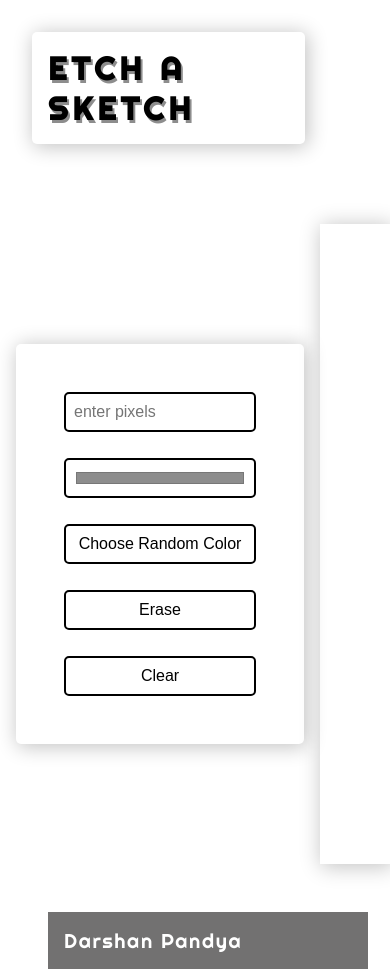
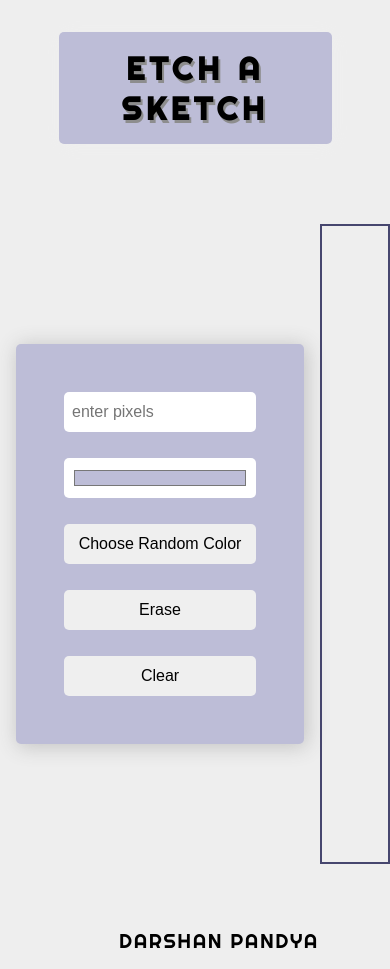
Before and after one commit to Darshan-Pandya10/Odin_EtchASketch, a plain HTML site: page index.html in a window 390 px wide. Drawn offline with Linux system fonts and the light colour scheme.

Commit message:
[ADD] little bit of CSS
Responsive design is pending...

```diff
--- a/index.html
+++ b/index.html
@@ -36,7 +36,7 @@
 
                <div id="favcolor">
                 <!-- <label for="favcolor">Select your favorite color : </label> -->
-                <input type="color" class="favcolor" name="favcolor" value="#8D8D8D">
+                <input type="color" class="favcolor" name="favcolor" value="#BDBDD7">
                </div>
 
 
@@ -59,7 +59,7 @@
     </div>
 
 <footer>
-    <p>Darshan Pandya</p>
+    <p>DARSHAN PANDYA</p>
 </footer>
 
 </body>
--- a/style.css
+++ b/style.css
@@ -8,7 +8,7 @@
     width: 100vw;
     height: 100vh;
     font-family: 'Righteous', cursive;
-    overflow-x: hidden;
+    background-color: #EEEEEE;
 }
 
 .content{
@@ -25,12 +25,15 @@ h2{
     font-size: 2rem;
     letter-spacing: 0.3rem;
     width: 70vw;
-    margin: 2rem;
+    margin: 2rem auto;
     border-radius: 5px;
     text-shadow: 2px 3px rgb(141, 141, 141);
     /* width: 20rem; */
     padding: 1rem;
-    box-shadow: 2px 2px 20px 1px rgb(195, 195, 195) ;
+    box-shadow: 2px 2px 20px 1px rgb(239, 239, 239) ;
+    border: none;
+    text-align: center;
+    background-color: #BDBDD7;
 
 }
 
@@ -45,15 +48,18 @@ h2{
     border-radius: 5px;
     padding: 3rem;
     box-shadow: 2px 2px 20px 1px rgb(195, 195, 195) ;
+    background-color: #BDBDD7;
 }
 
 .pixelspace{
     width : 40rem;
     height: 40rem;
-    /* display: inline-flex;
-    flex-wrap: wrap; */
     align-self: center;
-    box-shadow: 2px 2px 20px 1px rgb(195, 195, 195) ;
+    border: 2px solid #46466E;
+}
+
+.grid{
+    display: grid;
 }
 
 .input{
@@ -61,14 +67,18 @@ h2{
     height: 2.5rem;
     padding: 0.5rem;
     outline: none;
-    border: 2px solid black;
+    border: none;
     font-size: 1rem;
     border-radius: 5px;
-    background-color: white;
+    /* background-color: rgb(154, 154, 154); */
+    transition: transform 0.5s 0.2s;
+
 }
 
-.grid{
-    display: grid;
+.input:hover{
+    transform: scale(1.05);
+    background-color: #393E46;
+    color: white;
 }
 
 .erase{
@@ -76,12 +86,18 @@ h2{
     height: 2.5rem;
     padding: 0.5rem;
     outline: none;
-    border: 2px solid black;
+    border: none;
     font-size: 1rem;
     cursor: pointer;
     border-radius: 5px;
-    background-color: white;
+    /* background-color: rgb(154, 154, 154); */
+    transition: transform 0.5s 0.2s;
+}
 
+.erase:hover{
+    transform: scale(1.05);
+    background-color: #393E46;
+    color: white;
 }
 
 .clear{
@@ -89,11 +105,18 @@ h2{
     height: 2.5rem;
     padding: 0.5rem;
     outline: none;
-    border: 2px solid black;
+    border: none;
     font-size: 1rem;
     cursor: pointer;
     border-radius: 5px;
-    background-color: white;
+    /* background-color: rgb(154, 154, 154); */
+    transition: transform 0.5s 0.2s;
+}
+
+.clear:hover{
+    transform: scale(1.05);
+    background-color: #393E46;
+    color: white;
 }
 
 .random{
@@ -101,11 +124,18 @@ h2{
     height: 2.5rem;
     padding: 0.5rem;
     outline: none;
-    border: 2px solid black;
+    border: none;
     font-size: 1rem;
     cursor: pointer;
     border-radius: 5px;
-    background-color: white;
+    /* background-color: rgb(154, 154, 154); */
+    transition: transform 0.5s 0.2s;
+}
+
+.random:hover{
+    transform: scale(1.05);
+    background-color: #393E46;
+    color: white;
 }
 
 .favcolor{
@@ -113,10 +143,17 @@ h2{
     height: 2.5rem;
     padding: 0.5rem;
     outline: none;
-    border: 2px solid black;
+    border: none;
     cursor: pointer;
     border-radius: 5px;
-    background-color: white;
+    background-color: rgb(255, 255, 255);
+    transition: transform 0.5s 0.2s;
+}
+
+.favcolor:hover{
+    transform: scale(1.05);
+    background-color: #393E46;
+    color: white;
 }
 
 .colorpixel{
@@ -126,10 +163,11 @@ h2{
 footer > p{
     margin-top: 3rem;
     margin-left: 3rem;
+    margin-bottom: 1rem;
     font-size: 20px;
     padding: 1rem;
-    color: white;
-    background-color: rgb(114, 113, 113);
+    /* background-color: rgb(114, 113, 113); */
     letter-spacing: 0.1rem;
-    width: 20rem;
+    /* width: 20rem; */
+    text-align: center;
 }
--- a/test.js
+++ b/test.js
@@ -20,17 +20,16 @@ form.addEventListener('submit', (e) => {
     e.preventDefault();
 
 
+
     for( i = 1 ; i<=input.value**2 ; i++ ){
         const pixels = document.createElement('div');
         pixels.classList.add('pixels')
         pixelSpace.appendChild(pixels);
 
         pixelSpace.classList.add('grid');
-        // pixelSpace.style.gridTemplateColumns = 'repeat(input.value,1fr)';
         pixelSpace.style.gridTemplateColumns = `repeat(${input.value}, 1fr)`
         pixelSpace.style.gridTemplateRows = `repeat(${input.value}, 1fr)`
 
-        // ,gridTemplateRows : repeat(input.value,500px)';
 
         randomColor.addEventListener('click',() => {
 
@@ -40,17 +39,33 @@ form.addEventListener('submit', (e) => {
 
             let bgColor = "rgb(" + r + "," + g + "," + b + ")";
 
+            pixelSpace.addEventListener('click' , () => {
+
                 pixels.addEventListener('mouseover', () => {
                     pixels.style.backgroundColor = bgColor;
+
+                    form.addEventListener('click' , () => {
+                        pixels.style.backgroundColor = 'rgb(255,255,255)';
+                    })
                 })
+
+            })
 
         })
 
         favColor.addEventListener('click' , () => {
 
+            pixelSpace.addEventListener('click' , () => {
+
                 pixels.addEventListener('mouseover', () => {
                     pixels.style.backgroundColor = favColor.value;
+
+                    form.addEventListener('click' , () => {
+                        pixels.style.backgroundColor = 'rgb(255,255,255)';
+                    })
                 })
+
+            })
 
         })
 
```
